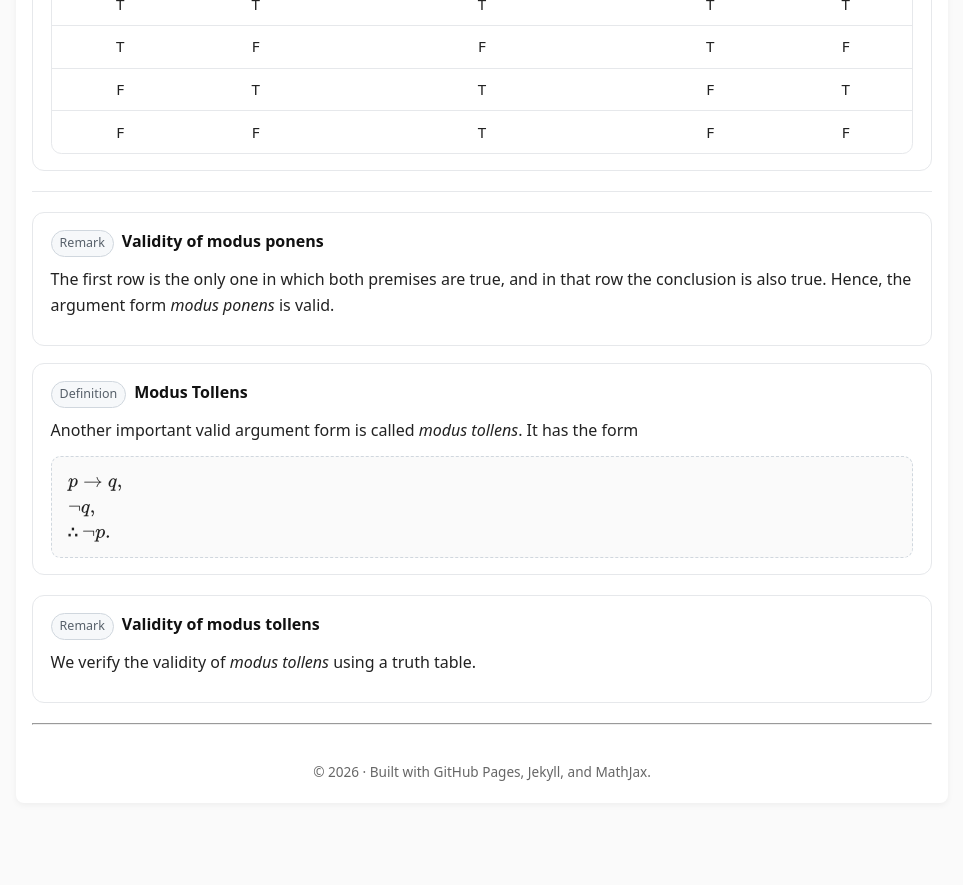
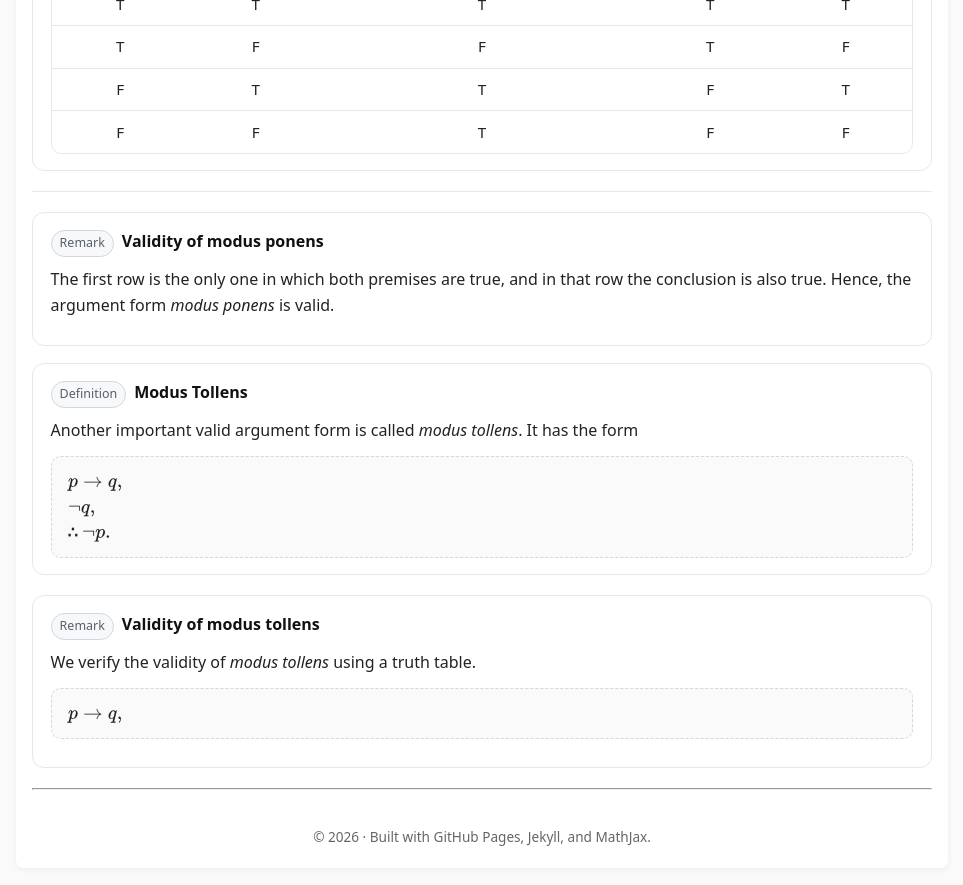
Before and after one commit to SaleemKamaludin/SaleemKamaludin.github.io, a Jekyll site: the page built from courses/comp1604/lecture-notes/lecture-01/index.md, in a window 1280 px wide and 900 px high, scrolled down 4225 px. Shown: the top 885 px of the window, without its empty margins (158-1121 px from the left). Built offline with Jekyll 4.4.1, drawn with Linux system fonts in a browser that asks for light colours; before the commit the page ends 5060 px from its top, so only the background shows below that.

Commit message:
Update index.md

```diff
--- a/courses/comp1604/lecture-notes/lecture-01/index.md
+++ b/courses/comp1604/lecture-notes/lecture-01/index.md
@@ -1288,3 +1288,13 @@ It is instructive to verify that modus ponens is a valid argument form. Doing so
 
 
     <p>We verify the validity of <em>modus tollens</em> using a truth table.</p>
+
+
+
+
+
+
+
+
+<div class="math-block" aria-label="Modus tollens form">
+      <p style="margin:0;">\(p \to q,\)</p>
```
